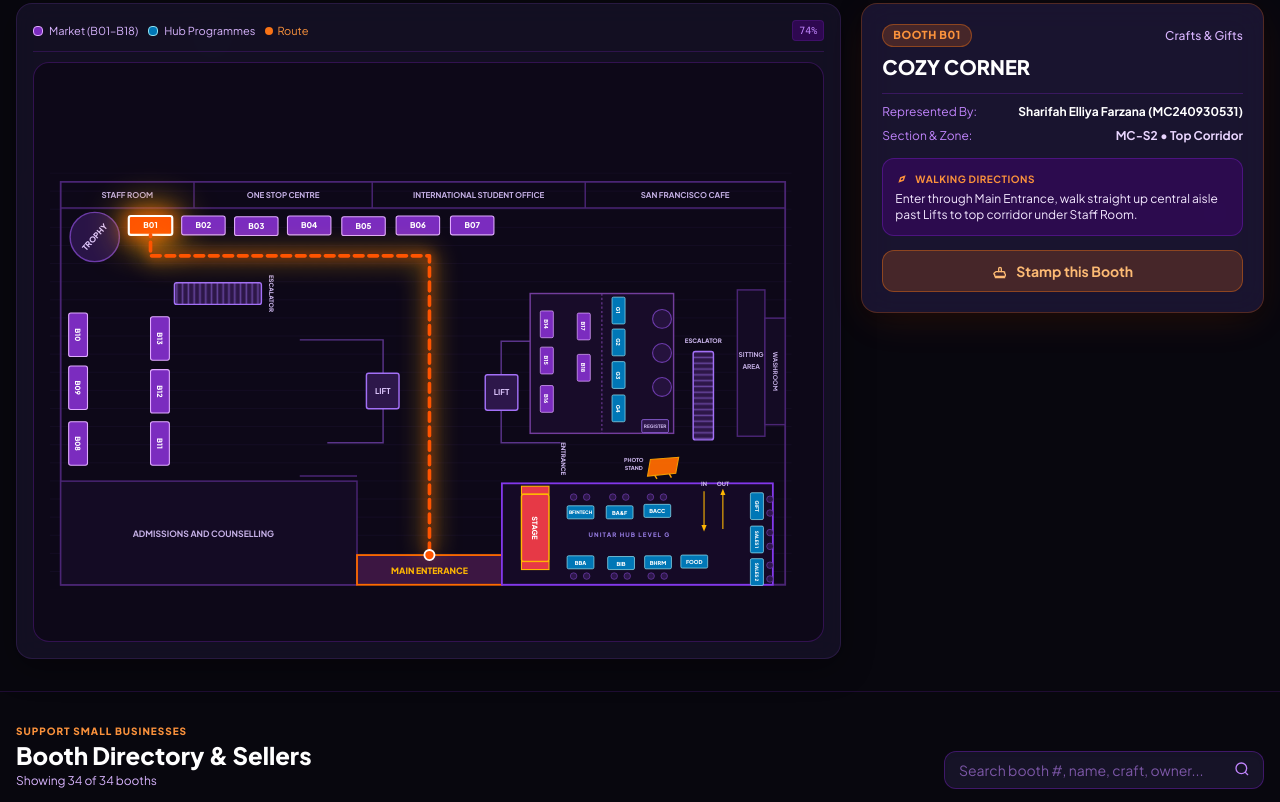
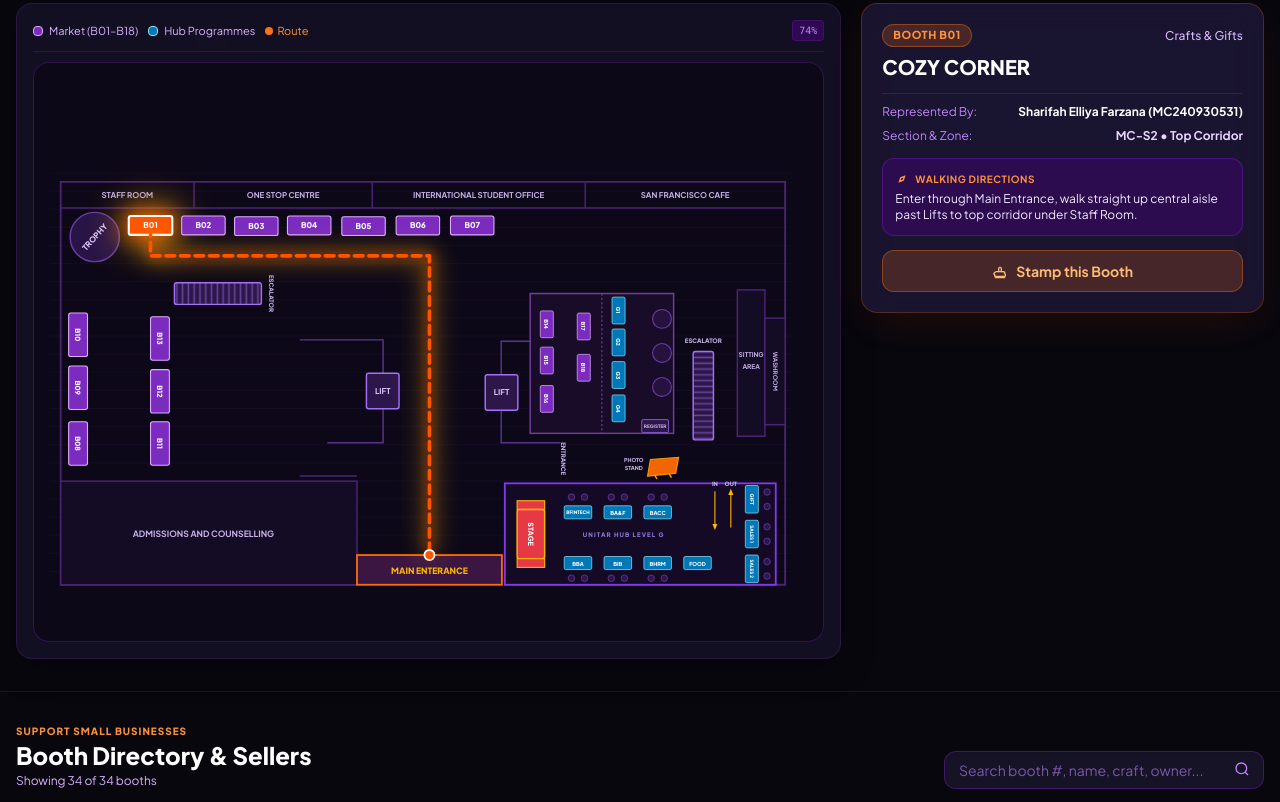
Before and after one commit to nyzxis/unitar-halloween-market, a website: page index.html in a window 1280 px wide. Shown: the part 459-1261 px from the top of the page. Drawn offline with nearby package versions, Linux system fonts and the light colour scheme.

Commit message:
fix(map): restore Main Entrance right border, center stage, and strictly align Hub tables and chairs

```diff
--- a/index.html
+++ b/index.html
@@ -297,7 +297,7 @@
 
             <!-- ================= ARCHITECTURAL WALLS & PERIMETER ================= -->
             <!-- Outer Wall Frame -->
-            <path d="M 15 49 V 13 H 1015 V 569 H 624 M 424 569 H 15 V 49" fill="none" stroke="#4a2574" stroke-width="2.5" />
+            <path d="M 15 49 V 13 H 1015 V 569 H 628 M 424 569 H 15 V 49" fill="none" stroke="#4a2574" stroke-width="2.5" />
 
             <!-- Top Building Room Dividers -->
             <line x1="15" y1="49" x2="1015" y2="49" stroke="#4a2574" stroke-width="2" />
@@ -372,24 +372,24 @@
             <text x="1001" y="274.5" fill="#c7b2e8" font-size="8.5" font-weight="700" text-anchor="middle" dominant-baseline="central" transform="rotate(90 1001 274.5)">WASHROOM</text>
 
             <!-- ================= UNITAR HUB (LEVEL G, BOTTOM RIGHT) ================= -->
-            <rect x="624" y="429" width="374" height="140" fill="#150a26" stroke="#8338ec" stroke-width="2.5" />
+            <rect x="628" y="429" width="374" height="140" fill="#150a26" stroke="#8338ec" stroke-width="2.5" />
 
-            <!-- Main Stage (With Blueprint Tabs) -->
+            <!-- Main Stage (Centered Vertically in Hub) -->
             <g id="map-STAGE" class="booth-rect cursor-pointer">
-              <rect x="651" y="433" width="38" height="11" fill="#e63946" stroke="#ffb703" stroke-width="1.5" />
-              <rect x="651" y="444" width="38" height="93" fill="#e63946" stroke="#ffb703" stroke-width="2" rx="3" />
-              <rect x="651" y="537" width="38" height="11" fill="#e63946" stroke="#ffb703" stroke-width="1.5" />
-              <text x="670" y="490.5" fill="#ffffff" font-size="10" font-weight="800" text-anchor="middle" dominant-baseline="central" transform="rotate(90 670 490.5)" pointer-events="none">STAGE</text>
+              <rect x="645" y="453" width="38" height="12" fill="#e63946" stroke="#ffb703" stroke-width="1.5" />
+              <rect x="645" y="465" width="38" height="68" fill="#e63946" stroke="#ffb703" stroke-width="2" rx="3" />
+              <rect x="645" y="533" width="38" height="12" fill="#e63946" stroke="#ffb703" stroke-width="1.5" />
+              <text x="664" y="499" fill="#ffffff" font-size="10" font-weight="800" text-anchor="middle" dominant-baseline="central" transform="rotate(90 664 499)" pointer-events="none">STAGE</text>
             </g>
 
             <!-- Hub Center Label: UNITAR HUB LEVEL G (Horizontal) -->
-            <text id="hub-center-label" x="800" y="499" fill="#a78bfa" font-size="8.5" font-weight="800" letter-spacing="1.5" text-anchor="middle" dominant-baseline="central" opacity="0.85" pointer-events="none">UNITAR HUB LEVEL G</text>
+            <text id="hub-center-label" x="792" y="499" fill="#a78bfa" font-size="8.5" font-weight="800" letter-spacing="1.5" text-anchor="middle" dominant-baseline="central" opacity="0.85" pointer-events="none">UNITAR HUB LEVEL G</text>
 
             <!-- In / Out Directional Arrows to UNITAR Hub -->
-            <text x="903" y="432" fill="#c7b2e8" font-size="8" font-weight="800" text-anchor="middle">IN</text>
-            <text x="929" y="432" fill="#c7b2e8" font-size="8" font-weight="800" text-anchor="middle">OUT</text>
-            <line x1="903" y1="440" x2="903" y2="492" stroke="#ffb703" stroke-width="1.5" marker-end="url(#arrow)" />
-            <line x1="929" y1="492" x2="929" y2="440" stroke="#ffb703" stroke-width="1.5" marker-end="url(#arrow)" />
+            <text x="918" y="432" fill="#c7b2e8" font-size="8" font-weight="800" text-anchor="middle">IN</text>
+            <text x="940" y="432" fill="#c7b2e8" font-size="8" font-weight="800" text-anchor="middle">OUT</text>
+            <line x1="918" y1="440" x2="918" y2="490" stroke="#ffb703" stroke-width="1.5" marker-end="url(#arrow)" />
+            <line x1="940" y1="490" x2="940" y2="440" stroke="#ffb703" stroke-width="1.5" marker-end="url(#arrow)" />
 
             <!-- ================= INTERACTIVE BOOTHS LAYER ================= -->
             <!-- 1. Top Corridor Row: B01 to B07 -->
@@ -483,59 +483,59 @@
 
             <!-- 6. Academic Degree Programme Booths (Level G Hub) & Food Booth -->
             <g class="booth-group cursor-pointer">
-              <!-- Top Row with Chair Circles -->
-              <circle cx="723" cy="448" r="4.5" fill="#2d174a" stroke="#6c3baa" stroke-width="1" />
-              <circle cx="741" cy="448" r="4.5" fill="#2d174a" stroke="#6c3baa" stroke-width="1" />
-              <rect id="map-BFINTECH" class="booth-rect" x="714" y="460" width="37" height="18" rx="2" fill="#0077b6" stroke="#90e0ef" stroke-width="1" />
-              <text x="732.5" y="469" fill="#fff" font-size="6.5" font-weight="800" text-anchor="middle" dominant-baseline="central" pointer-events="none">BFINTECH</text>
+              <!-- Top Row with Chair Circles (y=460, Chairs cy=448) -->
+              <circle cx="720" cy="448" r="4.5" fill="#2d174a" stroke="#6c3baa" stroke-width="1" />
+              <circle cx="738" cy="448" r="4.5" fill="#2d174a" stroke="#6c3baa" stroke-width="1" />
+              <rect id="map-BFINTECH" class="booth-rect" x="710" y="460" width="38" height="18" rx="2" fill="#0077b6" stroke="#90e0ef" stroke-width="1" />
+              <text x="729" y="469" fill="#fff" font-size="6.5" font-weight="800" text-anchor="middle" dominant-baseline="central" pointer-events="none">BFINTECH</text>
 
-              <circle cx="777" cy="448" r="4.5" fill="#2d174a" stroke="#6c3baa" stroke-width="1" />
-              <circle cx="795" cy="448" r="4.5" fill="#2d174a" stroke="#6c3baa" stroke-width="1" />
-              <rect id="map-BAF" class="booth-rect" x="768" y="460" width="37" height="18" rx="2" fill="#0077b6" stroke="#90e0ef" stroke-width="1" />
-              <text x="786.5" y="469" fill="#fff" font-size="7.5" font-weight="800" text-anchor="middle" dominant-baseline="central" pointer-events="none">BA&amp;F</text>
+              <circle cx="775" cy="448" r="4.5" fill="#2d174a" stroke="#6c3baa" stroke-width="1" />
+              <circle cx="793" cy="448" r="4.5" fill="#2d174a" stroke="#6c3baa" stroke-width="1" />
+              <rect id="map-BAF" class="booth-rect" x="765" y="460" width="38" height="18" rx="2" fill="#0077b6" stroke="#90e0ef" stroke-width="1" />
+              <text x="784" y="469" fill="#fff" font-size="7.5" font-weight="800" text-anchor="middle" dominant-baseline="central" pointer-events="none">BA&amp;F</text>
 
-              <circle cx="829" cy="448" r="4.5" fill="#2d174a" stroke="#6c3baa" stroke-width="1" />
-              <circle cx="847" cy="448" r="4.5" fill="#2d174a" stroke="#6c3baa" stroke-width="1" />
-              <rect id="map-BACC" class="booth-rect" x="820" y="458" width="37" height="18" rx="2" fill="#0077b6" stroke="#90e0ef" stroke-width="1" />
-              <text x="838.5" y="467" fill="#fff" font-size="7.5" font-weight="800" text-anchor="middle" dominant-baseline="central" pointer-events="none">BACC</text>
+              <circle cx="830" cy="448" r="4.5" fill="#2d174a" stroke="#6c3baa" stroke-width="1" />
+              <circle cx="848" cy="448" r="4.5" fill="#2d174a" stroke="#6c3baa" stroke-width="1" />
+              <rect id="map-BACC" class="booth-rect" x="820" y="460" width="38" height="18" rx="2" fill="#0077b6" stroke="#90e0ef" stroke-width="1" />
+              <text x="839" y="469" fill="#fff" font-size="7.5" font-weight="800" text-anchor="middle" dominant-baseline="central" pointer-events="none">BACC</text>
 
-              <!-- Bottom Row with Chair Circles -->
-              <rect id="map-BBA" class="booth-rect" x="714" y="529" width="37" height="18" rx="2" fill="#0077b6" stroke="#90e0ef" stroke-width="1" />
-              <text x="732.5" y="538" fill="#fff" font-size="7.5" font-weight="800" text-anchor="middle" dominant-baseline="central" pointer-events="none">BBA</text>
-              <circle cx="723" cy="557" r="4.5" fill="#2d174a" stroke="#6c3baa" stroke-width="1" />
-              <circle cx="741" cy="557" r="4.5" fill="#2d174a" stroke="#6c3baa" stroke-width="1" />
+              <!-- Bottom Row with Chair Circles (y=530, Chairs cy=560) -->
+              <rect id="map-BBA" class="booth-rect" x="710" y="530" width="38" height="18" rx="2" fill="#0077b6" stroke="#90e0ef" stroke-width="1" />
+              <text x="729" y="539" fill="#fff" font-size="7.5" font-weight="800" text-anchor="middle" dominant-baseline="central" pointer-events="none">BBA</text>
+              <circle cx="720" cy="560" r="4.5" fill="#2d174a" stroke="#6c3baa" stroke-width="1" />
+              <circle cx="738" cy="560" r="4.5" fill="#2d174a" stroke="#6c3baa" stroke-width="1" />
 
-              <rect id="map-BIB" class="booth-rect" x="770" y="530" width="37" height="18" rx="2" fill="#0077b6" stroke="#90e0ef" stroke-width="1" />
-              <text x="788.5" y="539" fill="#fff" font-size="7.5" font-weight="800" text-anchor="middle" dominant-baseline="central" pointer-events="none">BIB</text>
-              <circle cx="779" cy="557" r="4.5" fill="#2d174a" stroke="#6c3baa" stroke-width="1" />
-              <circle cx="797" cy="557" r="4.5" fill="#2d174a" stroke="#6c3baa" stroke-width="1" />
+              <rect id="map-BIB" class="booth-rect" x="765" y="530" width="38" height="18" rx="2" fill="#0077b6" stroke="#90e0ef" stroke-width="1" />
+              <text x="784" y="539" fill="#fff" font-size="7.5" font-weight="800" text-anchor="middle" dominant-baseline="central" pointer-events="none">BIB</text>
+              <circle cx="775" cy="560" r="4.5" fill="#2d174a" stroke="#6c3baa" stroke-width="1" />
+              <circle cx="793" cy="560" r="4.5" fill="#2d174a" stroke="#6c3baa" stroke-width="1" />
 
-              <rect id="map-BHRM" class="booth-rect" x="821" y="529" width="37" height="18" rx="2" fill="#0077b6" stroke="#90e0ef" stroke-width="1" />
-              <text x="839.5" y="538" fill="#fff" font-size="7.5" font-weight="800" text-anchor="middle" dominant-baseline="central" pointer-events="none">BHRM</text>
-              <circle cx="830" cy="557" r="4.5" fill="#2d174a" stroke="#6c3baa" stroke-width="1" />
-              <circle cx="848" cy="557" r="4.5" fill="#2d174a" stroke="#6c3baa" stroke-width="1" />
+              <rect id="map-BHRM" class="booth-rect" x="820" y="530" width="38" height="18" rx="2" fill="#0077b6" stroke="#90e0ef" stroke-width="1" />
+              <text x="839" y="539" fill="#fff" font-size="7.5" font-weight="800" text-anchor="middle" dominant-baseline="central" pointer-events="none">BHRM</text>
+              <circle cx="830" cy="560" r="4.5" fill="#2d174a" stroke="#6c3baa" stroke-width="1" />
+              <circle cx="848" cy="560" r="4.5" fill="#2d174a" stroke="#6c3baa" stroke-width="1" />
 
               <!-- Food & Refreshment Booth (Bottom Right of Hub) -->
-              <rect id="map-FOOD" class="booth-rect" x="871" y="528" width="37" height="18" rx="2" fill="#0077b6" stroke="#90e0ef" stroke-width="1" />
-              <text x="889.5" y="537" fill="#fff" font-size="7.5" font-weight="800" text-anchor="middle" dominant-baseline="central" pointer-events="none">FOOD</text>
+              <rect id="map-FOOD" class="booth-rect" x="875" y="530" width="38" height="18" rx="2" fill="#0077b6" stroke="#90e0ef" stroke-width="1" />
+              <text x="894" y="539" fill="#fff" font-size="7.5" font-weight="800" text-anchor="middle" dominant-baseline="central" pointer-events="none">FOOD</text>
             </g>
 
             <!-- 7. Gift & Sales Counters (Right Wall of Hub with Table Circles) -->
             <g class="booth-group cursor-pointer">
-              <rect id="map-GIFT" class="booth-rect" x="967" y="442" width="18" height="37" rx="2" fill="#0077b6" stroke="#90e0ef" stroke-width="1" />
-              <text x="976" y="460.5" fill="#fff" font-size="7" font-weight="800" text-anchor="middle" dominant-baseline="central" transform="rotate(90 976 460.5)" pointer-events="none">GIFT</text>
-              <circle cx="994" cy="451" r="4.5" fill="#2d174a" stroke="#6c3baa" stroke-width="1" />
-              <circle cx="994" cy="470" r="4.5" fill="#2d174a" stroke="#6c3baa" stroke-width="1" />
+              <rect id="map-GIFT" class="booth-rect" x="960" y="432" width="18" height="38" rx="2" fill="#0077b6" stroke="#90e0ef" stroke-width="1" />
+              <text x="969" y="451" fill="#fff" font-size="7" font-weight="800" text-anchor="middle" dominant-baseline="central" transform="rotate(90 969 451)" pointer-events="none">GIFT</text>
+              <circle cx="990" cy="441" r="4.5" fill="#2d174a" stroke="#6c3baa" stroke-width="1" />
+              <circle cx="990" cy="461" r="4.5" fill="#2d174a" stroke="#6c3baa" stroke-width="1" />
 
-              <rect id="map-SALES1" class="booth-rect" x="967" y="488" width="18" height="37" rx="2" fill="#0077b6" stroke="#90e0ef" stroke-width="1" />
-              <text x="976" y="506.5" fill="#fff" font-size="6.5" font-weight="800" text-anchor="middle" dominant-baseline="central" transform="rotate(90 976 506.5)" pointer-events="none">SALES 1</text>
-              <circle cx="994" cy="497" r="4.5" fill="#2d174a" stroke="#6c3baa" stroke-width="1" />
-              <circle cx="994" cy="516" r="4.5" fill="#2d174a" stroke="#6c3baa" stroke-width="1" />
+              <rect id="map-SALES1" class="booth-rect" x="960" y="480" width="18" height="38" rx="2" fill="#0077b6" stroke="#90e0ef" stroke-width="1" />
+              <text x="969" y="499" fill="#fff" font-size="6.5" font-weight="800" text-anchor="middle" dominant-baseline="central" transform="rotate(90 969 499)" pointer-events="none">SALES 1</text>
+              <circle cx="990" cy="489" r="4.5" fill="#2d174a" stroke="#6c3baa" stroke-width="1" />
+              <circle cx="990" cy="509" r="4.5" fill="#2d174a" stroke="#6c3baa" stroke-width="1" />
 
-              <rect id="map-SALES2" class="booth-rect" x="967" y="533" width="18" height="37" rx="2" fill="#0077b6" stroke="#90e0ef" stroke-width="1" />
-              <text x="976" y="551.5" fill="#fff" font-size="6.5" font-weight="800" text-anchor="middle" dominant-baseline="central" transform="rotate(90 976 551.5)" pointer-events="none">SALES 2</text>
-              <circle cx="994" cy="542" r="4.5" fill="#2d174a" stroke="#6c3baa" stroke-width="1" />
-              <circle cx="994" cy="561" r="4.5" fill="#2d174a" stroke="#6c3baa" stroke-width="1" />
+              <rect id="map-SALES2" class="booth-rect" x="960" y="528" width="18" height="38" rx="2" fill="#0077b6" stroke="#90e0ef" stroke-width="1" />
+              <text x="969" y="547" fill="#fff" font-size="6.5" font-weight="800" text-anchor="middle" dominant-baseline="central" transform="rotate(90 969 547)" pointer-events="none">SALES 2</text>
+              <circle cx="990" cy="537" r="4.5" fill="#2d174a" stroke="#6c3baa" stroke-width="1" />
+              <circle cx="990" cy="557" r="4.5" fill="#2d174a" stroke="#6c3baa" stroke-width="1" />
             </g>
 
             <!-- Dynamic Glowing Wayfinding Path -->
```
Also changed, not shown: app.js (+29 -29 lines), screenshots/current_svg_floorplan.png, screenshots/desktop_full_initial.png, screenshots/desktop_nav_single_line.png, screenshots/mobile_header_text_only_passport.png, screenshots/mobile_show_route_scrolled_to_map.png, screenshots/voucher_modal_unlocked.png.
